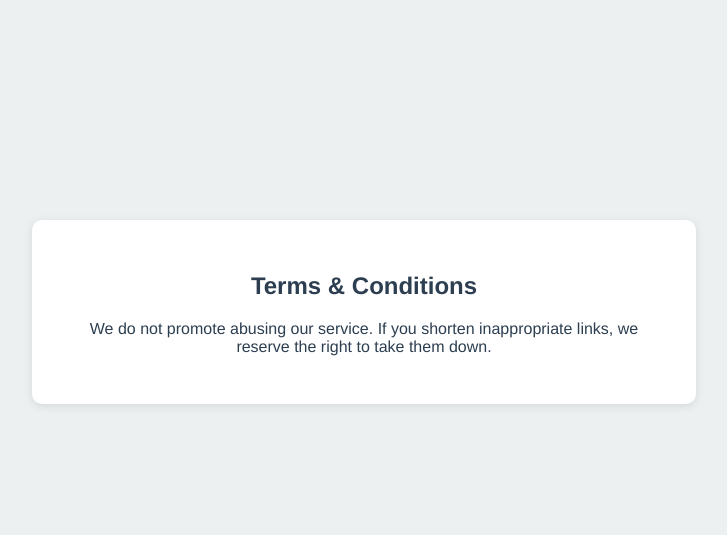
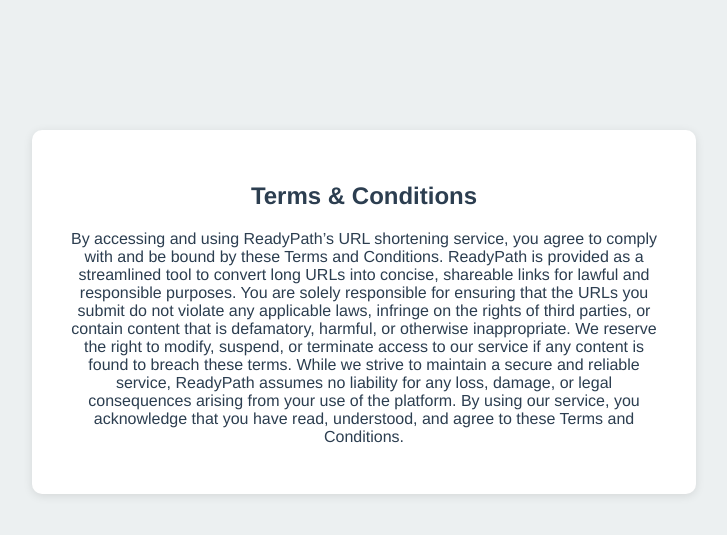
Before and after one commit to HoundSec/readypath, a Flask app: page /terms in a window 1280 px wide. Shown: the part 60-595 px from the top of the page, without its empty margins (276-1003 px from the left). Run offline with Flask 3, Linux system fonts and the light colour scheme.

Commit message:
update_terms

```diff
--- a/templates/terms.html
+++ b/templates/terms.html
@@ -4,8 +4,7 @@
 <div class="terms-container">
   <div class="terms-box">
     <h2>Terms &amp; Conditions</h2>
-    <p>We do not promote abusing our service. If you shorten inappropriate links, we reserve the right to take them
-      down.</p>
+    <p>By accessing and using ReadyPath’s URL shortening service, you agree to comply with and be bound by these Terms and Conditions. ReadyPath is provided as a streamlined tool to convert long URLs into concise, shareable links for lawful and responsible purposes. You are solely responsible for ensuring that the URLs you submit do not violate any applicable laws, infringe on the rights of third parties, or contain content that is defamatory, harmful, or otherwise inappropriate. We reserve the right to modify, suspend, or terminate access to our service if any content is found to breach these terms. While we strive to maintain a secure and reliable service, ReadyPath assumes no liability for any loss, damage, or legal consequences arising from your use of the platform. By using our service, you acknowledge that you have read, understood, and agree to these Terms and Conditions.</p>
   </div>
 </div>
 {% endblock %}
```
